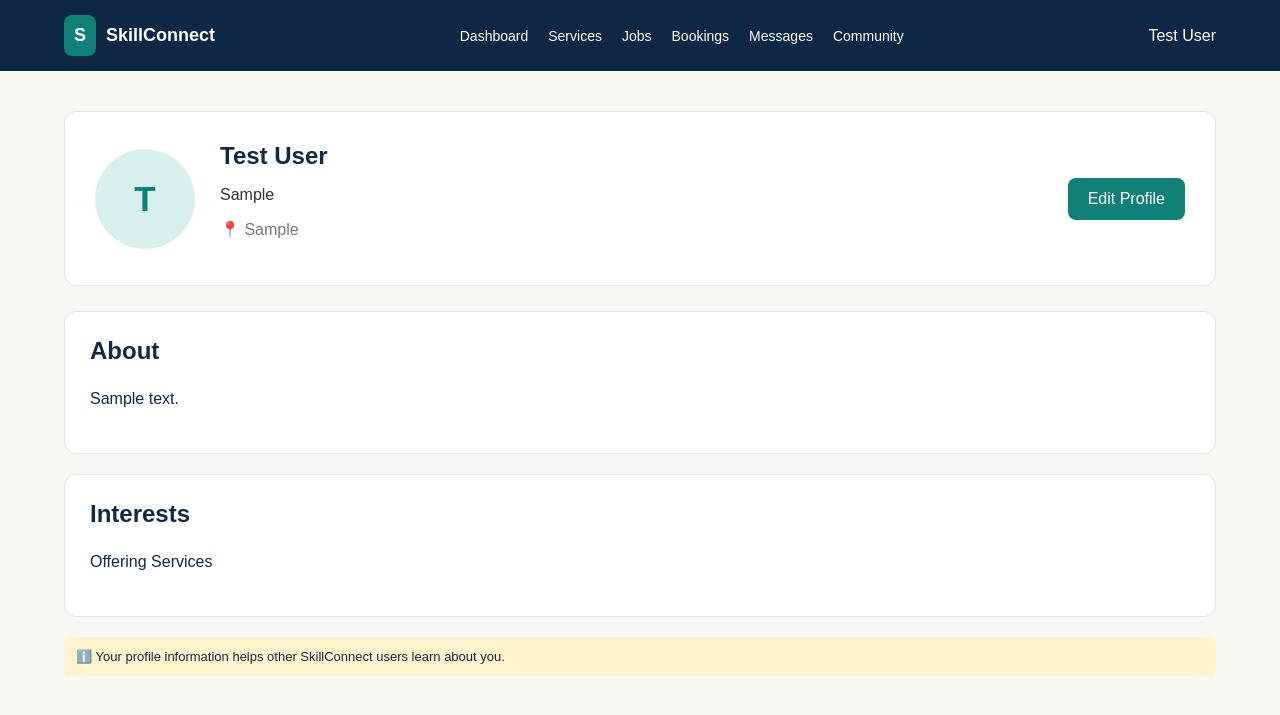
After one commit to Gina-Asang/web_Tech-Final-Project, a Laravel app: page /profile in a window 1280 px wide. The commit adds this page. Shown: the top 715 px of the page. Run offline with Laravel 12, Linux system fonts and the light colour scheme; a user stored in the database is signed in; data comes from the database, SQL or seed files in the repository; tables that the repository leaves empty hold one stand-in row (values such as "Sample post").

Commit message:
Implement authentication and individual profile management

```diff
--- a/app/Http/Controllers/Auth/RegisterController.php
+++ b/app/Http/Controllers/Auth/RegisterController.php
@@ -22,7 +22,7 @@ class RegisterController extends Controller
         $validated = $request->validate([
             'name' => 'required|string|max:255',
             'email' => 'required|email|unique:users,email',
-            'phone' => 'required|string|max:20',
+            'phone' => 'required|string|max:20|unique:users,phone',
             'account_type' => 'required|in:individual,business',
 
             // Organization name is only required for business accounts
--- /dev/null
+++ b/app/Http/Controllers/IndividualProfileController.php
@@ -0,0 +1,47 @@
+<?php
+
+namespace App\Http\Controllers;
+
+use Illuminate\Http\Request;
+
+class IndividualProfileController extends Controller
+{
+    public function show()
+    {
+        $user = auth()->user();
+
+        $profile = $user->individualProfile;
+
+        return view('profile.show', compact('user', 'profile'));
+    }
+
+    public function edit()
+    {
+        $user = auth()->user();
+
+        $profile = $user->individualProfile;
+
+        return view('profile.edit', compact('user', 'profile'));
+    }
+
+    public function update(Request $request)
+    {
+        $validated = $request->validate([
+            'headline' => 'nullable|string|max:255',
+            'location' => 'nullable|string|max:255',
+            'about' => 'nullable|string',
+            'interest_mode' => 'nullable|in:offer_services,find_employment,both',
+        ]);
+
+        $user = auth()->user();
+
+        $user->individualProfile()->updateOrCreate(
+            ['user_id' => $user->id],
+            $validated
+        );
+
+        return redirect()
+            ->route('profile.show')
+            ->with('success', 'Profile updated successfully!');
+    }
+}
--- /dev/null
+++ b/app/Http/Middleware/CheckAccountType.php
@@ -0,0 +1,19 @@
+<?php
+
+namespace App\Http\Middleware;
+
+use Closure;
+use Illuminate\Http\Request;
+use Symfony\Component\HttpFoundation\Response;
+
+class CheckAccountType
+{
+    public function handle(Request $request, Closure $next, string $accountType): Response
+    {
+        if ($request->user()->account_type !== $accountType) {
+            abort(403, 'Unauthorized access.');
+        }
+
+        return $next($request);
+    }
+}
--- a/app/Models/User.php
+++ b/app/Models/User.php
@@ -2,21 +2,14 @@
 
 namespace App\Models;
 
-// use Illuminate\Contracts\Auth\MustVerifyEmail;
 use Illuminate\Database\Eloquent\Factories\HasFactory;
 use Illuminate\Foundation\Auth\User as Authenticatable;
 use Illuminate\Notifications\Notifiable;
 
 class User extends Authenticatable
 {
-    /** @use HasFactory<\Database\Factories\UserFactory> */
     use HasFactory, Notifiable;
 
-    /**
-     * The attributes that are mass assignable.
-     *
-     * @var list<string>
-     */
     protected $fillable = [
         'name',
         'email',
@@ -25,21 +18,11 @@ class User extends Authenticatable
         'password',
     ];
 
-    /**
-     * The attributes that should be hidden for serialization.
-     *
-     * @var list<string>
-     */
     protected $hidden = [
         'password',
         'remember_token',
     ];
 
-    /**
-     * Get the attributes that should be cast.
-     *
-     * @return array<string, string>
-     */
     protected function casts(): array
     {
         return [
@@ -47,4 +30,14 @@ class User extends Authenticatable
             'password' => 'hashed',
         ];
     }
+
+    public function individualProfile()
+    {
+        return $this->hasOne(IndividualProfile::class);
+    }
+
+    public function businessProfile()
+    {
+        return $this->hasOne(BusinessProfile::class, 'owner_user_id');
+    }
 }
--- a/bootstrap/app.php
+++ b/bootstrap/app.php
@@ -3,6 +3,7 @@
 use Illuminate\Foundation\Application;
 use Illuminate\Foundation\Configuration\Exceptions;
 use Illuminate\Foundation\Configuration\Middleware;
+use App\Http\Middleware\CheckAccountType;
 
 return Application::configure(basePath: dirname(__DIR__))
     ->withRouting(
@@ -11,7 +12,10 @@ return Application::configure(basePath: dirname(__DIR__))
         health: '/up',
     )
     ->withMiddleware(function (Middleware $middleware) {
-        //
+        $middleware->alias([
+            'account.type' => CheckAccountType::class,
+            ]);
+
     })
     ->withExceptions(function (Exceptions $exceptions) {
         //
--- /dev/null
+++ b/public/css/profile.css
@@ -0,0 +1,217 @@
+/* Profile Page Styling */
+
+* {
+    box-sizing: border-box;
+}
+
+body {
+    margin: 0;
+    font-family: Arial, sans-serif;
+    background-color: #f8f7f3;
+    color: #102a43;
+}
+
+h1, h2, h3 {
+    color: #102a43;
+}
+
+a {
+    text-decoration: none;
+    color: #0f8178;
+}
+
+button {
+    cursor: pointer;
+}
+
+/* General Styling */
+
+* {
+    box-sizing: border-box;
+}
+
+body {
+    margin: 0;
+    font-family: Arial, sans-serif;
+    background-color: #f8f7f3;
+    color: #102a43;
+}
+
+h1, h2, h3 {
+    color: #102a43;
+}
+
+a {
+    text-decoration: none;
+    color: #0f8178;
+}
+
+button {
+    cursor: pointer;
+}
+
+/* Navigation Bar */
+
+.navbar {
+    background-color: #0d2744;
+    color: white;
+    display: flex;
+    align-items: center;
+    justify-content: space-between;
+    padding: 15px 5%;
+    min-height: 70px;
+}
+
+.logo {
+    display: flex;
+    align-items: center;
+    gap: 10px;
+    font-weight: bold;
+    font-size: 18px;
+}
+
+.logo-icon {
+    background-color: #0f8178;
+    padding: 10px;
+    border-radius: 8px;
+}
+
+.navbar nav {
+    display: flex;
+    gap: 20px;
+}
+
+.navbar nav a {
+    color: white;
+    font-size: 14px;
+}
+
+.nav-user {
+    color: white;
+}
+
+/* Main Profile Container */
+
+.profile-container {
+    width: 90%;
+    max-width: 1200px;
+    margin: 40px auto;
+}
+
+/* Profile Header */
+
+.profile-header {
+    background-color: white;
+    border: 1px solid #e2e5e8;
+    border-radius: 12px;
+    padding: 30px;
+    display: flex;
+    align-items: center;
+    gap: 25px;
+    margin-bottom: 25px;
+}
+
+.profile-avatar {
+    width: 100px;
+    height: 100px;
+    border-radius: 50%;
+    background-color: #d8f0ec;
+    color: #0f8178;
+    display: flex;
+    align-items: center;
+    justify-content: center;
+    font-size: 35px;
+    font-weight: bold;
+    flex-shrink: 0;
+}
+
+.profile-info {
+    flex: 1;
+}
+
+.profile-info h1 {
+    margin-top: 0;
+    margin-bottom: 10px;
+}
+
+.headline {
+    color: #333;
+}
+
+.location {
+    color: #777;
+}
+
+.profile-actions {
+    display: flex;
+    gap: 10px;
+}
+
+.edit-button {
+    background-color: #0f8178;
+    color: white;
+    padding: 12px 20px;
+    border-radius: 8px;
+}
+
+/* Profile Cards */
+
+.profile-card {
+    background-color: white;
+    border: 1px solid #e2e5e8;
+    border-radius: 12px;
+    padding: 25px;
+    margin-bottom: 20px;
+}
+
+.profile-card h2 {
+    margin-top: 0;
+}
+
+.profile-card p {
+    line-height: 1.7;
+}
+
+/* Success Message */
+
+.success-message {
+    background-color: #e5f5ed;
+    color: #218653;
+    padding: 15px;
+    border-radius: 8px;
+    margin-bottom: 20px;
+}
+
+/* Privacy Notice */
+
+.privacy-notice {
+    background-color: #fff3cd;
+    padding: 12px;
+    border-radius: 6px;
+    font-size: 13px;
+    margin-top: 20px;
+}
+
+/* Responsive Design */
+
+@media (max-width: 768px) {
+
+    .navbar {
+        flex-direction: column;
+        gap: 15px;
+    }
+
+    .navbar nav {
+        flex-wrap: wrap;
+        justify-content: center;
+    }
+
+    .profile-header {
+        flex-direction: column;
+        align-items: flex-start;
+    }
+
+    .profile-container {
+        width: 95%;
+    }
+}
--- a/resources/views/auth/register.blade.php
+++ b/resources/views/auth/register.blade.php
@@ -319,7 +319,7 @@
 
             <div class="register-footer">
                 Already have an account?
-                <a href="#">Sign in</a>
+                <a href="{{ route('login') }}">Sign In</a>
             </div>
 
         </div>
--- /dev/null
+++ b/resources/views/profile/show.blade.php
@@ -0,0 +1,106 @@
+<!DOCTYPE html>
+<html lang="en">
+<head>
+    <meta charset="UTF-8">
+    <meta name="viewport" content="width=device-width, initial-scale=1.0">
+    <title>My Profile - SkillConnect</title>
+
+    <link rel="stylesheet" href="{{ asset('css/profile.css') }}">
+</head>
+<body>
+
+    <header class="navbar">
+        <div class="logo">
+            <span class="logo-icon">S</span>
+            <span>SkillConnect</span>
+        </div>
+
+        <nav>
+            <a href="#">Dashboard</a>
+            <a href="#">Services</a>
+            <a href="#">Jobs</a>
+            <a href="#">Bookings</a>
+            <a href="#">Messages</a>
+            <a href="#">Community</a>
+        </nav>
+
+        <div class="nav-user">
+            {{ auth()->user()->name }}
+        </div>
+    </header>
+
+    <main class="profile-container">
+
+        @if (session('success'))
+            <div class="success-message">
+                {{ session('success') }}
+            </div>
+        @endif
+
+        <!-- Profile Header -->
+        <section class="profile-header">
+
+            <div class="profile-avatar">
+                {{ strtoupper(substr(auth()->user()->name, 0, 1)) }}
+            </div>
+
+            <div class="profile-info">
+                <h1>{{ auth()->user()->name }}</h1>
+
+                <p class="headline">
+                    {{ $profile->headline ?? 'Add your professional headline' }}
+                </p>
+
+                <p class="location">
+                    📍 {{ $profile->location ?? 'Add your location' }}
+                </p>
+            </div>
+
+            <div class="profile-actions">
+                <a href="{{ route('profile.edit') }}" class="edit-button">
+                    Edit Profile
+                </a>
+            </div>
+
+        </section>
+
+        <!-- About Section -->
+        <section class="profile-card">
+
+            <h2>About</h2>
+
+            <p>
+                {{ $profile->about ?? 'You have not added information about yourself yet.' }}
+            </p>
+
+        </section>
+
+        <!-- Interest Section -->
+        <section class="profile-card">
+
+            <h2>Interests</h2>
+
+            <p>
+                @if ($profile && $profile->interest_mode)
+                    @if ($profile->interest_mode == 'offer_services')
+                        Offering Services
+                    @elseif ($profile->interest_mode == 'find_employment')
+                        Finding Employment
+                    @elseif ($profile->interest_mode == 'both')
+                        Offering Services and Finding Employment
+                    @endif
+                @else
+                    No interest selected yet.
+                @endif
+            </p>
+
+        </section>
+
+        <div class="privacy-notice">
+            ℹ️ Your profile information helps other SkillConnect users learn about you.
+        </div>
+
+    </main>
+
+</body>
+</html>
--- a/routes/web.php
+++ b/routes/web.php
@@ -1,10 +1,11 @@
 <?php
 
+use App\Http\Controllers\Auth\ForgotPasswordController;
+use App\Http\Controllers\Auth\LoginController;
+use App\Http\Controllers\Auth\RegisterController;
+use App\Http\Controllers\Auth\ResetPasswordController;
+use App\Http\Controllers\IndividualProfileController;
 use Illuminate\Support\Facades\Route;
-use App\Http\Controllers\Auth\RegisterController;
-use App\Http\Controllers\Auth\LoginController;
-use App\Http\Controllers\Auth\ForgotPasswordController;
-use App\Http\Controllers\Auth\ResetPasswordController;
 
 Route::get('/', function () {
     return view('landing');
@@ -36,3 +37,16 @@ Route::get('/reset-password/{token}', [ResetPasswordController::class, 'showRese
 
 Route::post('/reset-password', [ResetPasswordController::class, 'resetPassword'])
     ->name('password.update');
+
+// Individual Profile Routes
+
+Route::middleware(['auth', 'account.type:individual'])->group(function () {
+    Route::get('/profile', [IndividualProfileController::class, 'show'])
+        ->name('profile.show');
+
+    Route::get('/profile/edit', [IndividualProfileController::class, 'edit'])
+        ->name('profile.edit');
+
+    Route::put('/profile', [IndividualProfileController::class, 'update'])
+        ->name('profile.update');
+});
```
Also changed, not shown: resources/views/profile/edit.blade.php (added, +75 -0 lines).
